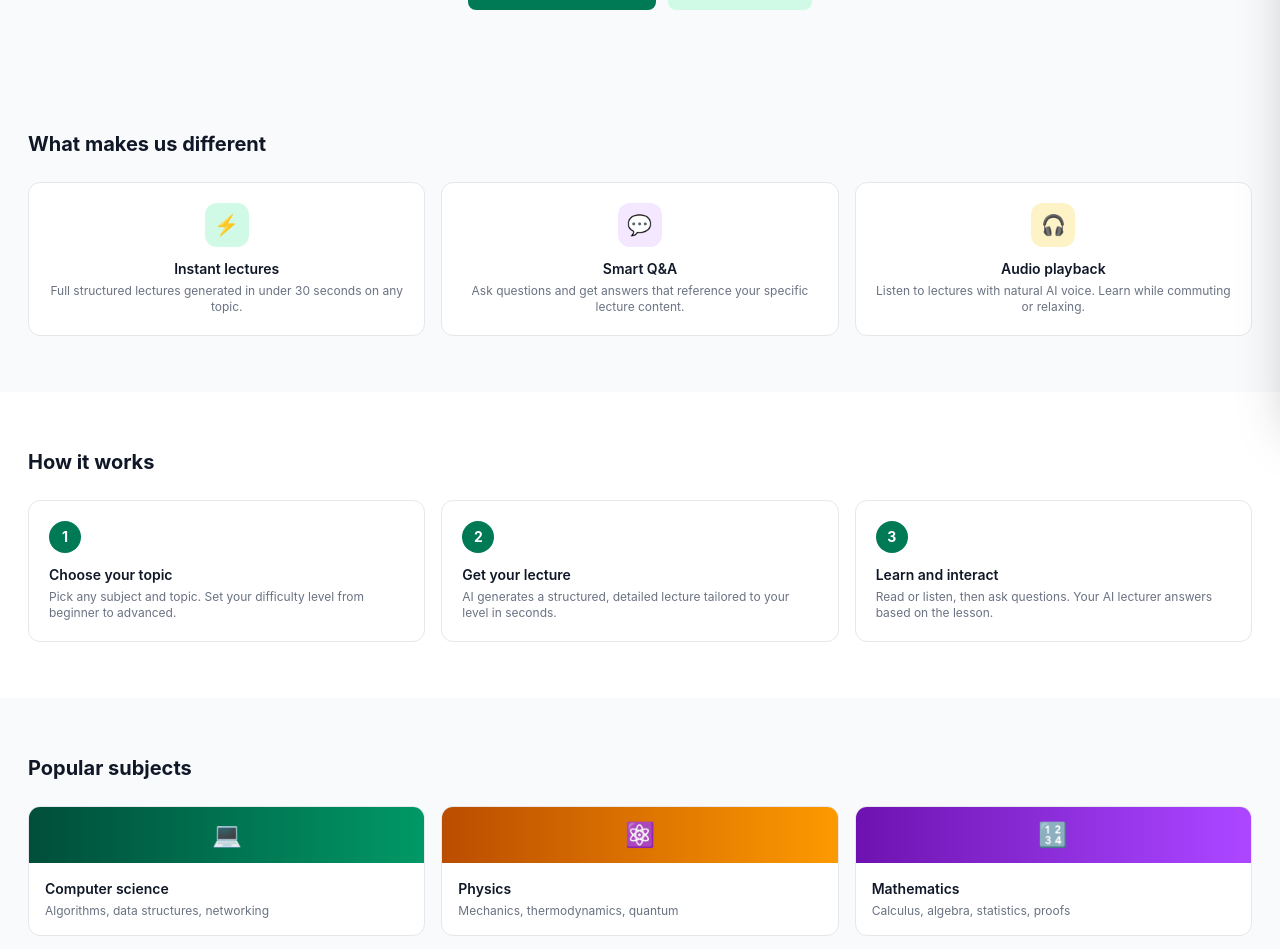
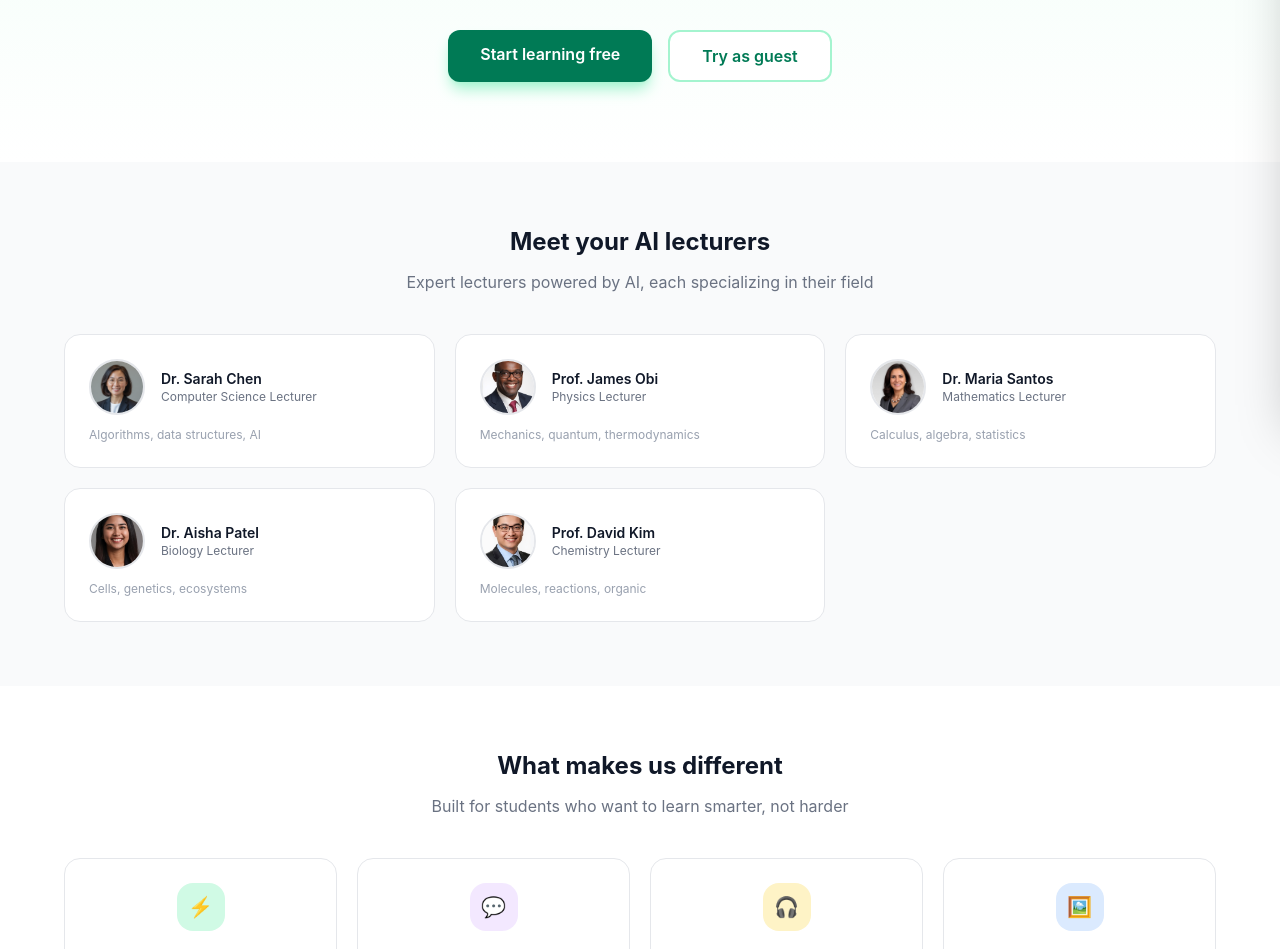
Before and after one commit to abdulbasitfaruq/Ai-lecturer-platform, a React app in the folder frontend/: page / in a window 1280 px wide. Shown: the part 383-1332 px from the top of the page. Built offline with nearby package versions, Linux system fonts and the light colour scheme; the HTML template or start-up script is replaced by a standard one.

Commit message:
Polish homepage with lecturers section, better cards, smooth animations

```diff
--- a/frontend/src/Data/lecturers.js
+++ b/frontend/src/Data/lecturers.js
@@ -63,7 +63,12 @@ const lecturers = {
 }
 
 export const getLecturer = (subject) => {
-    return lecturers[subject] || lecturers["default"]
+    if (!subject) return lecturers["default"]
+
+    const match = Object.keys(lecturers).find(
+        key => key.toLowerCase() === subject.toLowerCase()
+    )
+    return match ? lecturers[match] : lecturers["default"]
 }
 
 export default lecturers
--- a/frontend/src/pages/HomePage.jsx
+++ b/frontend/src/pages/HomePage.jsx
@@ -1,9 +1,12 @@
-import { Link, useLocation } from 'react-router-dom'
+import { Link, useLocation, useNavigate } from 'react-router-dom'
 import { useState, useEffect } from 'react'
 import { getUserLectures } from '../services/api'
+import { getLecturer } from '../Data/lecturers'
+import LecturerAvatar from '../components/LecturerAvatar'
 
 function HomePage() {
     const location = useLocation()
+    const navigate = useNavigate()
     const [user, setUser] = useState(null)
     const [lectures, setLectures] = useState([])
 
@@ -24,37 +27,45 @@ function HomePage() {
         }
     }, [location])
 
+    const handleSubjectClick = (subject) => {
+        if (user) {
+            navigate(`/generate?subject=${encodeURIComponent(subject)}`)
+        } else {
+            navigate('/register')
+        }
+    }
+
     return (
         <div>
             {/* Hero Section */}
-            <div className="bg-gray-50 py-16 text-center">
-                <span className="bg-emerald-100 text-emerald-700 text-xs font-semibold px-4 py-1.5 rounded-full">
+            <div className="bg-gradient-to-b from-emerald-50 to-white py-20 text-center">
+                <span className="bg-emerald-100 text-emerald-700 text-xs font-semibold px-4 py-1.5 rounded-full inline-block animate-pulse">
                     AI-powered learning
                 </span>
-                <h1 className="text-3xl font-bold text-gray-900 mt-4">
+                <h1 className="text-4xl font-bold text-gray-900 mt-6 leading-tight">
                     Your personal <span className="text-emerald-700">AI lecturer</span>
                     <br />for any subject
                 </h1>
-                <p className="text-gray-500 mt-4 max-w-lg mx-auto">
+                <p className="text-gray-500 mt-5 max-w-lg mx-auto text-base leading-relaxed">
                     Get university-quality lectures instantly. Ask questions, listen to audio,
                     and learn at your own pace — all powered by artificial intelligence.
                 </p>
-                <div className="mt-6 flex justify-center gap-3">
+                <div className="mt-8 flex justify-center gap-4">
                     {user ? (
                         <>
-                            <Link to="/generate" className="bg-emerald-700 text-white px-6 py-2.5 rounded-lg font-semibold hover:bg-emerald-800">
+                            <Link to="/generate" className="bg-emerald-700 text-white px-8 py-3 rounded-xl font-semibold hover:bg-emerald-800 shadow-lg shadow-emerald-200 hover:shadow-emerald-300 transition-all hover:scale-105">
                                 Generate new lecture
                             </Link>
-                            <Link to="/dashboard" className="bg-emerald-100 text-emerald-700 px-6 py-2.5 rounded-lg font-semibold hover:bg-emerald-200">
+                            <Link to="/dashboard" className="bg-white text-emerald-700 px-8 py-3 rounded-xl font-semibold border-2 border-emerald-200 hover:border-emerald-300 hover:bg-emerald-50 transition-all">
                                 Go to dashboard
                             </Link>
                         </>
                     ) : (
                         <>
-                            <Link to="/register" className="bg-emerald-700 text-white px-6 py-2.5 rounded-lg font-semibold hover:bg-emerald-800">
+                            <Link to="/register" className="bg-emerald-700 text-white px-8 py-3 rounded-xl font-semibold hover:bg-emerald-800 shadow-lg shadow-emerald-200 hover:shadow-emerald-300 transition-all hover:scale-105">
                                 Start learning free
                             </Link>
-                            <Link to="/guest" className="bg-emerald-100 text-emerald-700 px-6 py-2.5 rounded-lg font-semibold hover:bg-emerald-200">
+                            <Link to="/guest" className="bg-white text-emerald-700 px-8 py-3 rounded-xl font-semibold border-2 border-emerald-200 hover:border-emerald-300 hover:bg-emerald-50 transition-all">
                                 Try as guest
                             </Link>
                         </>
@@ -62,116 +73,145 @@ function HomePage() {
                 </div>
             </div>
 
-            {/* Recent Lectures (only for logged in users) */}
+            {/* Recent Lectures with Lecturer Info */}
             {user && lectures.length > 0 && (
-                <div className="py-14 px-7">
-                    <h2 className="text-xl font-bold text-gray-900 mb-6">Your recent lectures</h2>
-                    <div className="grid grid-cols-3 gap-4">
-                        {lectures.slice(0, 3).map((lecture) => (
+                <div className="py-16 px-7 max-w-6xl mx-auto">
+                    <div className="flex justify-between items-center mb-8">
+                        <h2 className="text-2xl font-bold text-gray-900">Continue learning</h2>
+                        <Link to="/dashboard" className="text-sm text-emerald-700 font-semibold hover:text-emerald-800">
+                            View all →
+                        </Link>
+                    </div>
+                    <div className="grid grid-cols-3 gap-5">
+                        {lectures.slice(0, 3).map((lecture) => {
+                            const lecturer = getLecturer(lecture.subject)
+                            return (
                                 <Link
                                     key={lecture.id}
                                     to={`/lecture/${lecture.id}`}
-                                className="bg-white border border-gray-200 rounded-xl overflow-hidden hover:shadow-md"
+                                    className="bg-white border border-gray-200 rounded-2xl overflow-hidden hover:shadow-lg hover:scale-102 transition-all group"
                                 >
-                                <div className="h-12 bg-gradient-to-r from-emerald-900 to-emerald-600"></div>
-                                <div className="p-4">
-                                    <h3 className="font-semibold text-gray-900 text-sm">{lecture.topic}</h3>
+                                    <div className="h-14 bg-gradient-to-r from-emerald-800 to-emerald-500 flex items-center gap-3 px-5">
+                                        {lecturer.image ? (
+                                            <img src={lecturer.image} alt={lecturer.name} className="w-9 h-9 rounded-full border-2 border-white/40" />
+                                        ) : (
+                                            <div className="w-9 h-9 rounded-full bg-white/20 flex items-center justify-center text-white text-xs font-bold">
+                                                {lecturer.initials}
+                                            </div>
+                                        )}
+                                        <span className="text-white text-xs font-medium">{lecturer.name}</span>
+                                    </div>
+                                    <div className="p-5">
+                                        <h3 className="font-bold text-gray-900 group-hover:text-emerald-700 transition-colors">{lecture.topic}</h3>
                                         <p className="text-xs text-gray-500 mt-1">{lecture.subject}</p>
-                                    <span className="text-xs bg-emerald-100 text-emerald-700 px-2 py-0.5 rounded-full mt-2 inline-block">
+                                        <div className="flex items-center justify-between mt-4">
+                                            <span className="text-xs bg-emerald-100 text-emerald-700 px-3 py-1 rounded-full font-medium">
                                                 {lecture.difficulty}
                                             </span>
+                                            {lecture.visual_url && (
+                                                <span className="text-xs text-gray-400">Has visual</span>
+                                            )}
+                                        </div>
                                     </div>
                                 </Link>
-                        ))}
+                            )
+                        })}
                     </div>
                 </div>
             )}
 
+            {/* Meet Your Lecturers */}
+            <div className="py-16 px-7 bg-gray-50">
+                <div className="max-w-6xl mx-auto">
+                    <h2 className="text-2xl font-bold text-gray-900 mb-3 text-center">Meet your AI lecturers</h2>
+                    <p className="text-gray-500 text-center mb-10">Expert lecturers powered by AI, each specializing in their field</p>
+                    <div className="grid grid-cols-3 gap-5">
+                        {[
+                            { subject: "Computer Science", desc: "Algorithms, data structures, AI" },
+                            { subject: "Physics", desc: "Mechanics, quantum, thermodynamics" },
+                            { subject: "Mathematics", desc: "Calculus, algebra, statistics" },
+                            { subject: "Biology", desc: "Cells, genetics, ecosystems" },
+                            { subject: "Chemistry", desc: "Molecules, reactions, organic" },
+                        ].map((item) => {
+                            const lecturer = getLecturer(item.subject)
+                            return (
+                                <div
+                                    key={item.subject}
+                                    onClick={() => handleSubjectClick(item.subject)}
+                                    className="bg-white rounded-2xl border border-gray-200 p-6 cursor-pointer hover:shadow-lg hover:border-emerald-200 transition-all group"
+                                >
+                                    <LecturerAvatar lecturer={lecturer} isSpeaking={false} />
+                                    <p className="text-xs text-gray-400 mt-3">{item.desc}</p>
+                                </div>
+                            )
+                        })}
+                    </div>
+                </div>
+            </div>
+
             {/* What makes us different */}
-            <div className="py-14 px-7 bg-gray-50">
-                <h2 className="text-xl font-bold text-gray-900 mb-6">What makes us different</h2>
-                <div className="grid grid-cols-3 gap-4">
-                    <div className="bg-white border border-gray-200 rounded-xl p-5 text-center">
-                        <div className="w-11 h-11 bg-emerald-100 text-emerald-700 rounded-xl flex items-center justify-center text-xl mx-auto mb-3">
+            <div className="py-16 px-7">
+                <div className="max-w-6xl mx-auto">
+                    <h2 className="text-2xl font-bold text-gray-900 mb-3 text-center">What makes us different</h2>
+                    <p className="text-gray-500 text-center mb-10">Built for students who want to learn smarter, not harder</p>
+                    <div className="grid grid-cols-4 gap-5">
+                        <div className="bg-white border border-gray-200 rounded-2xl p-6 text-center hover:shadow-md transition-all">
+                            <div className="w-12 h-12 bg-emerald-100 text-emerald-700 rounded-2xl flex items-center justify-center text-xl mx-auto mb-4">
                                 ⚡
                             </div>
-                        <h3 className="font-semibold text-gray-900 text-sm mb-1">Instant lectures</h3>
-                        <p className="text-xs text-gray-500">Full structured lectures generated in under 30 seconds on any topic.</p>
+                            <h3 className="font-semibold text-gray-900 text-sm mb-2">Instant lectures</h3>
+                            <p className="text-xs text-gray-500 leading-relaxed">Full structured lectures generated in under 30 seconds on any topic.</p>
                         </div>
-                    <div className="bg-white border border-gray-200 rounded-xl p-5 text-center">
-                        <div className="w-11 h-11 bg-purple-100 text-purple-700 rounded-xl flex items-center justify-center text-xl mx-auto mb-3">
+                        <div className="bg-white border border-gray-200 rounded-2xl p-6 text-center hover:shadow-md transition-all">
+                            <div className="w-12 h-12 bg-purple-100 text-purple-700 rounded-2xl flex items-center justify-center text-xl mx-auto mb-4">
                                 💬
                             </div>
-                        <h3 className="font-semibold text-gray-900 text-sm mb-1">Smart Q&A</h3>
-                        <p className="text-xs text-gray-500">Ask questions and get answers that reference your specific lecture content.</p>
+                            <h3 className="font-semibold text-gray-900 text-sm mb-2">Smart Q&A</h3>
+                            <p className="text-xs text-gray-500 leading-relaxed">Ask questions mid-lecture and get instant answers from your AI lecturer.</p>
                         </div>
-                    <div className="bg-white border border-gray-200 rounded-xl p-5 text-center">
-                        <div className="w-11 h-11 bg-amber-100 text-amber-700 rounded-xl flex items-center justify-center text-xl mx-auto mb-3">
+                        <div className="bg-white border border-gray-200 rounded-2xl p-6 text-center hover:shadow-md transition-all">
+                            <div className="w-12 h-12 bg-amber-100 text-amber-700 rounded-2xl flex items-center justify-center text-xl mx-auto mb-4">
                                 🎧
                             </div>
-                        <h3 className="font-semibold text-gray-900 text-sm mb-1">Audio playback</h3>
-                        <p className="text-xs text-gray-500">Listen to lectures with natural AI voice. Learn while commuting or relaxing.</p>
+                            <h3 className="font-semibold text-gray-900 text-sm mb-2">Audio + Sync</h3>
+                            <p className="text-xs text-gray-500 leading-relaxed">Listen to lectures with word-by-word highlighting synced to audio.</p>
+                        </div>
+                        <div className="bg-white border border-gray-200 rounded-2xl p-6 text-center hover:shadow-md transition-all">
+                            <div className="w-12 h-12 bg-blue-100 text-blue-700 rounded-2xl flex items-center justify-center text-xl mx-auto mb-4">
+                                🖼
+                            </div>
+                            <h3 className="font-semibold text-gray-900 text-sm mb-2">AI Visuals</h3>
+                            <p className="text-xs text-gray-500 leading-relaxed">Gemini generates educational diagrams that match your lecture content.</p>
+                        </div>
                     </div>
                 </div>
             </div>
 
             {/* How it works */}
-            <div className="py-14 px-7">
-                <h2 className="text-xl font-bold text-gray-900 mb-6">How it works</h2>
-                <div className="grid grid-cols-3 gap-4">
-                    <div className="bg-white border border-gray-200 rounded-xl p-5">
-                        <div className="w-8 h-8 bg-emerald-700 text-white rounded-full flex items-center justify-center font-bold text-sm mb-3">
+            <div className="py-16 px-7 bg-gray-50">
+                <div className="max-w-6xl mx-auto">
+                    <h2 className="text-2xl font-bold text-gray-900 mb-10 text-center">How it works</h2>
+                    <div className="grid grid-cols-3 gap-8">
+                        <div className="text-center">
+                            <div className="w-14 h-14 bg-emerald-700 text-white rounded-2xl flex items-center justify-center font-bold text-xl mx-auto mb-4 shadow-lg shadow-emerald-200">
                                 1
                             </div>
-                        <h3 className="font-semibold text-gray-900 text-sm mb-1">Choose your topic</h3>
-                        <p className="text-xs text-gray-500">Pick any subject and topic. Set your difficulty level from beginner to advanced.</p>
+                            <h3 className="font-bold text-gray-900 mb-2">Choose your topic</h3>
+                            <p className="text-sm text-gray-500 leading-relaxed">Pick any subject and topic. Set your difficulty level from beginner to advanced.</p>
                         </div>
-                    <div className="bg-white border border-gray-200 rounded-xl p-5">
-                        <div className="w-8 h-8 bg-emerald-700 text-white rounded-full flex items-center justify-center font-bold text-sm mb-3">
+                        <div className="text-center">
+                            <div className="w-14 h-14 bg-emerald-700 text-white rounded-2xl flex items-center justify-center font-bold text-xl mx-auto mb-4 shadow-lg shadow-emerald-200">
                                 2
                             </div>
-                        <h3 className="font-semibold text-gray-900 text-sm mb-1">Get your lecture</h3>
-                        <p className="text-xs text-gray-500">AI generates a structured, detailed lecture tailored to your level in seconds.</p>
+                            <h3 className="font-bold text-gray-900 mb-2">Watch & listen</h3>
+                            <p className="text-sm text-gray-500 leading-relaxed">Your AI lecturer streams the lesson live with synced audio and visuals.</p>
                         </div>
-                    <div className="bg-white border border-gray-200 rounded-xl p-5">
-                        <div className="w-8 h-8 bg-emerald-700 text-white rounded-full flex items-center justify-center font-bold text-sm mb-3">
+                        <div className="text-center">
+                            <div className="w-14 h-14 bg-emerald-700 text-white rounded-2xl flex items-center justify-center font-bold text-xl mx-auto mb-4 shadow-lg shadow-emerald-200">
                                 3
                             </div>
-                        <h3 className="font-semibold text-gray-900 text-sm mb-1">Learn and interact</h3>
-                        <p className="text-xs text-gray-500">Read or listen, then ask questions. Your AI lecturer answers based on the lesson.</p>
-                    </div>
-                </div>
-            </div>
-
-            {/* Popular Subjects */}
-            <div className="py-14 px-7 bg-gray-50">
-                <h2 className="text-xl font-bold text-gray-900 mb-6">Popular subjects</h2>
-                <div className="grid grid-cols-3 gap-4">
-                    <div className="bg-white border border-gray-200 rounded-xl overflow-hidden cursor-pointer hover:shadow-md">
-                        <div className="h-14 bg-gradient-to-r from-emerald-900 to-emerald-600 flex items-center justify-center text-2xl">
-                            💻
-                        </div>
-                        <div className="p-4">
-                            <h3 className="font-semibold text-gray-900 text-sm">Computer science</h3>
-                            <p className="text-xs text-gray-500 mt-1">Algorithms, data structures, networking</p>
-                        </div>
-                    </div>
-                    <div className="bg-white border border-gray-200 rounded-xl overflow-hidden cursor-pointer hover:shadow-md">
-                        <div className="h-14 bg-gradient-to-r from-amber-700 to-amber-500 flex items-center justify-center text-2xl">
-                            ⚛
-                        </div>
-                        <div className="p-4">
-                            <h3 className="font-semibold text-gray-900 text-sm">Physics</h3>
-                            <p className="text-xs text-gray-500 mt-1">Mechanics, thermodynamics, quantum</p>
-                        </div>
-                    </div>
-                    <div className="bg-white border border-gray-200 rounded-xl overflow-hidden cursor-pointer hover:shadow-md">
-                        <div className="h-14 bg-gradient-to-r from-purple-800 to-purple-500 flex items-center justify-center text-2xl">
-                            🔢
-                        </div>
-                        <div className="p-4">
-                            <h3 className="font-semibold text-gray-900 text-sm">Mathematics</h3>
-                            <p className="text-xs text-gray-500 mt-1">Calculus, algebra, statistics, proofs</p>
+                            <h3 className="font-bold text-gray-900 mb-2">Ask & interact</h3>
+                            <p className="text-sm text-gray-500 leading-relaxed">Pause anytime to ask questions. Your lecturer answers with audio and text.</p>
                         </div>
                     </div>
                 </div>
```
Lines whose indentation alone changed are shown as unchanged.
